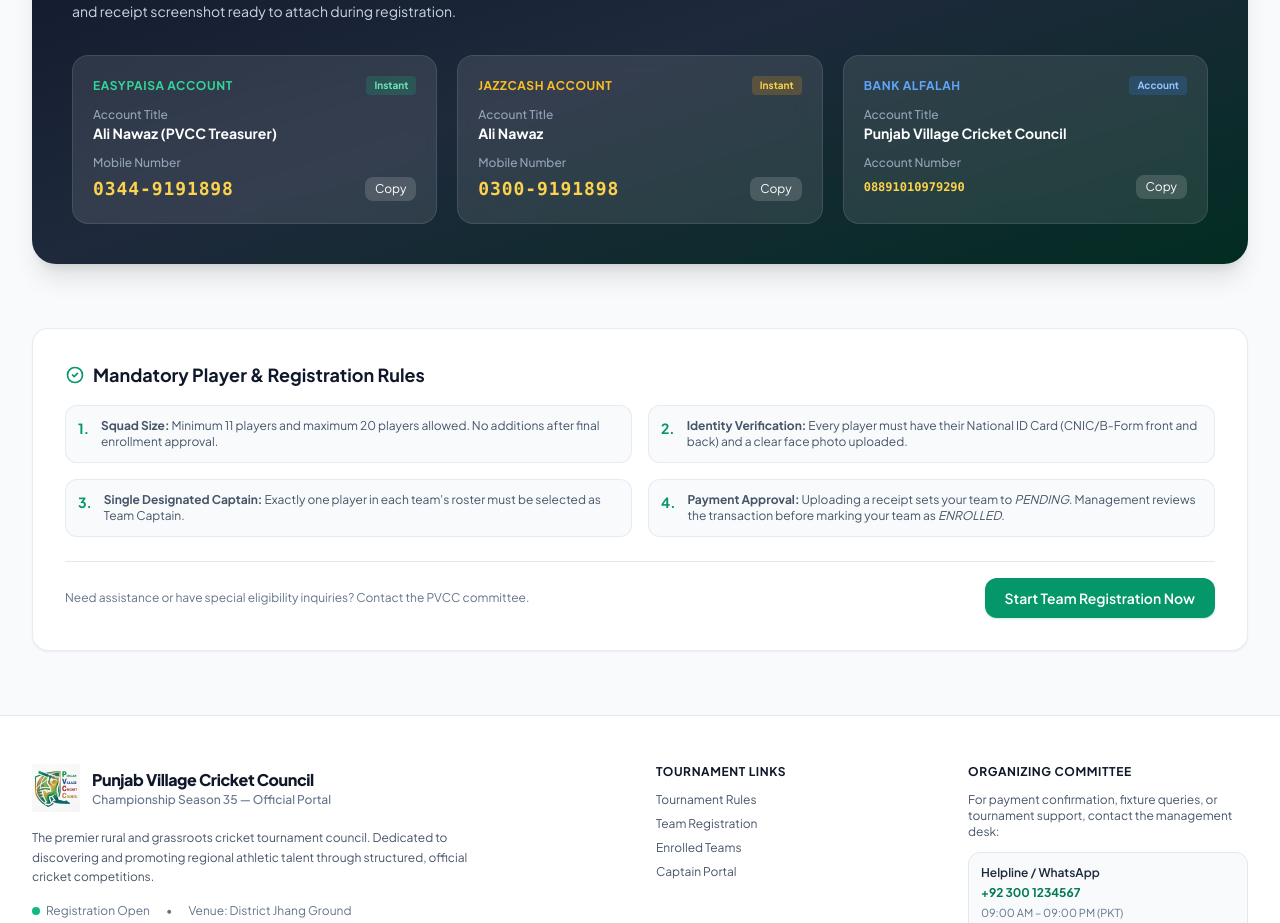
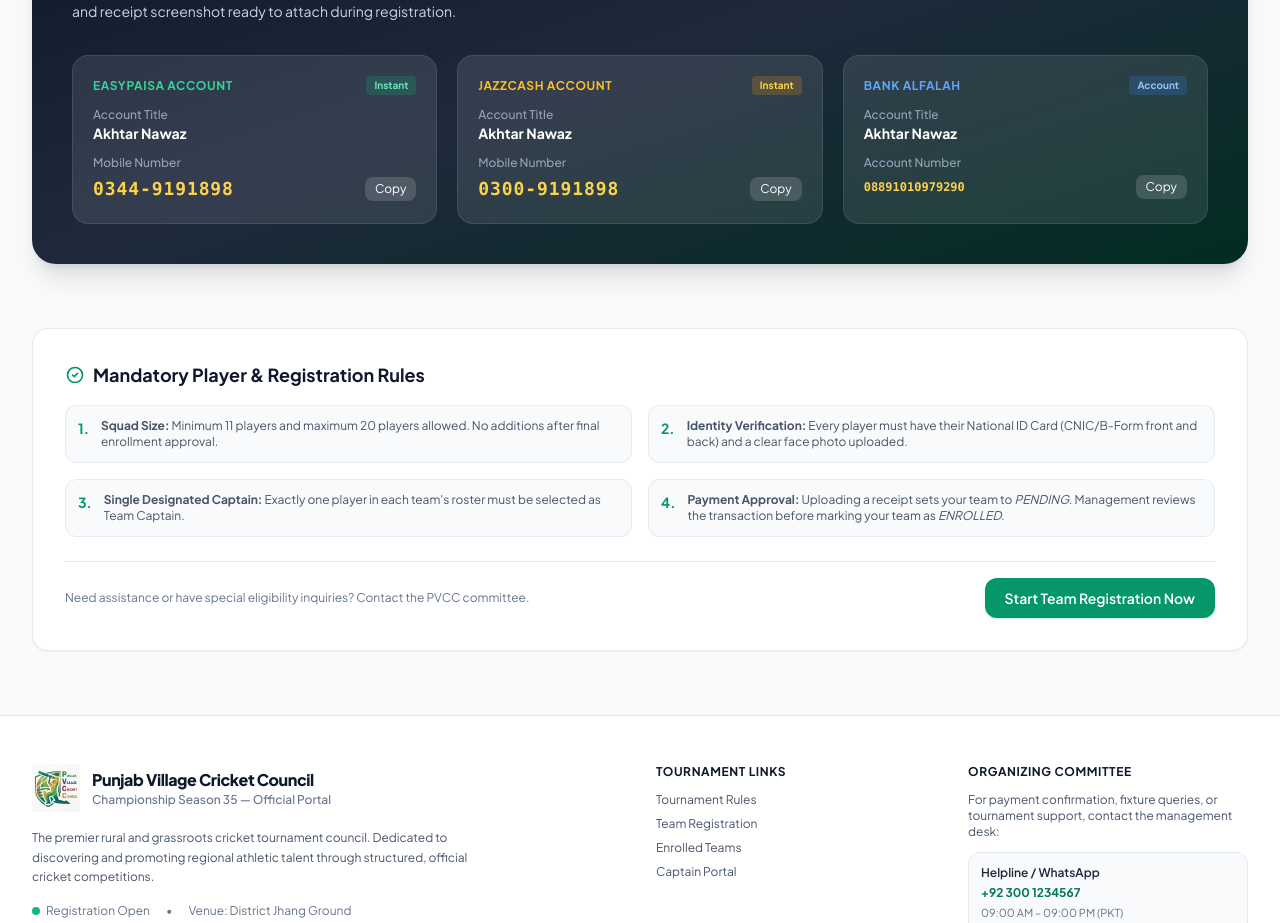
Before and after one commit to Minjaejs/pvcc-tournament-portal, a Vue app: page / in a window 1280 px wide. Shown: the part 1306-2229 px from the top of the page. Built offline with nearby package versions, Linux system fonts and the light colour scheme; no server answers.

Commit message:
Update payment account title to Akhtar Nawaz across all accounts

```diff
--- a/src/components/team/PaymentSection.vue
+++ b/src/components/team/PaymentSection.vue
@@ -47,7 +47,7 @@
           </div>
           <div>
             <div class="text-xs text-slate-500">Account Title</div>
-            <div class="text-sm font-bold text-slate-800">Ali Nawaz (PVCC Treasurer)</div>
+            <div class="text-sm font-bold text-slate-800">Akhtar Nawaz</div>
             <div class="font-mono text-xs font-semibold text-slate-700 mt-0.5">0344-9191898</div>
           </div>
         </div>
@@ -68,7 +68,7 @@
           </div>
           <div>
             <div class="text-xs text-slate-500">Account Title</div>
-            <div class="text-sm font-bold text-slate-800">Ali Nawaz</div>
+            <div class="text-sm font-bold text-slate-800">Akhtar Nawaz</div>
             <div class="font-mono text-xs font-semibold text-slate-700 mt-0.5">0300-9191898</div>
           </div>
         </div>
@@ -89,7 +89,7 @@
           </div>
           <div>
             <div class="text-xs text-slate-500">Account Title</div>
-            <div class="text-sm font-bold text-slate-800">Punjab Village Cricket Council</div>
+            <div class="text-sm font-bold text-slate-800">Akhtar Nawaz</div>
             <div class="font-mono text-xs font-semibold text-slate-700 mt-0.5 truncate" title="08891010979290">
               A/C: 08891010979290
             </div>
--- a/src/constants/tournament.ts
+++ b/src/constants/tournament.ts
@@ -24,7 +24,7 @@ export const DEFAULT_TOURNAMENT: Tournament = {
       id: 'ep-1',
       method: 'easypaisa',
       provider: 'EasyPaisa',
-      accountTitle: 'Ali Nawaz (PVCC Treasurer)',
+      accountTitle: 'Akhtar Nawaz',
       accountNumber: '03449191898',
       note: 'Please mention your Team Name in the payment remarks.'
     },
@@ -32,7 +32,7 @@ export const DEFAULT_TOURNAMENT: Tournament = {
       id: 'jc-1',
       method: 'jazzcash',
       provider: 'JazzCash',
-      accountTitle: 'Ali Nawaz',
+      accountTitle: 'Akhtar Nawaz',
       accountNumber: '03009191898',
       note: 'Save screenshot of the successful transaction slip.'
     },
@@ -40,7 +40,7 @@ export const DEFAULT_TOURNAMENT: Tournament = {
       id: 'bank-1',
       method: 'bank',
       provider: 'Bank Alfalah',
-      accountTitle: 'Punjab Village Cricket Council',
+      accountTitle: 'Akhtar Nawaz',
       accountNumber: '08891010979290',
       note: 'Transfer supported from any Pakistani banking app.'
     }
--- a/src/views/HomeView.vue
+++ b/src/views/HomeView.vue
@@ -213,7 +213,7 @@
             </div>
             <div>
               <div class="text-xs text-slate-400 font-medium">Account Title</div>
-              <div class="font-bold text-white text-sm">Ali Nawaz (PVCC Treasurer)</div>
+              <div class="font-bold text-white text-sm">Akhtar Nawaz</div>
             </div>
             <div>
               <div class="text-xs text-slate-400 font-medium">Mobile Number</div>
@@ -237,7 +237,7 @@
             </div>
             <div>
               <div class="text-xs text-slate-400 font-medium">Account Title</div>
-              <div class="font-bold text-white text-sm">Ali Nawaz</div>
+              <div class="font-bold text-white text-sm">Akhtar Nawaz</div>
             </div>
             <div>
               <div class="text-xs text-slate-400 font-medium">Mobile Number</div>
@@ -261,7 +261,7 @@
             </div>
             <div>
               <div class="text-xs text-slate-400 font-medium">Account Title</div>
-              <div class="font-bold text-white text-sm">Punjab Village Cricket Council</div>
+              <div class="font-bold text-white text-sm">Akhtar Nawaz</div>
             </div>
             <div>
               <div class="text-xs text-slate-400 font-medium">Account Number</div>
```
Also changed, not shown: 1 other file (tests, documents, lock files or other folders).
